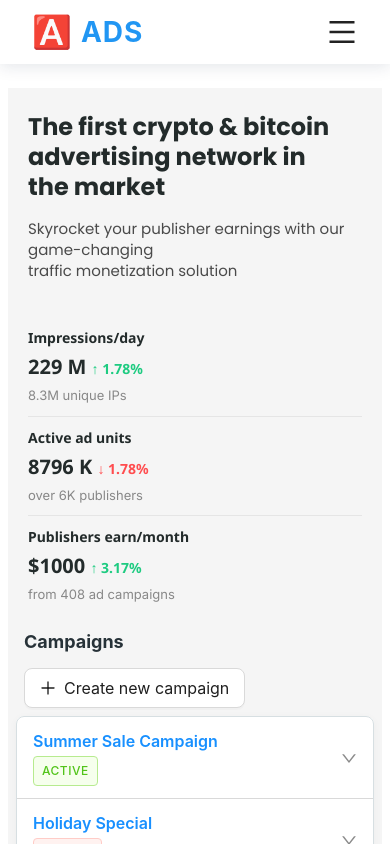
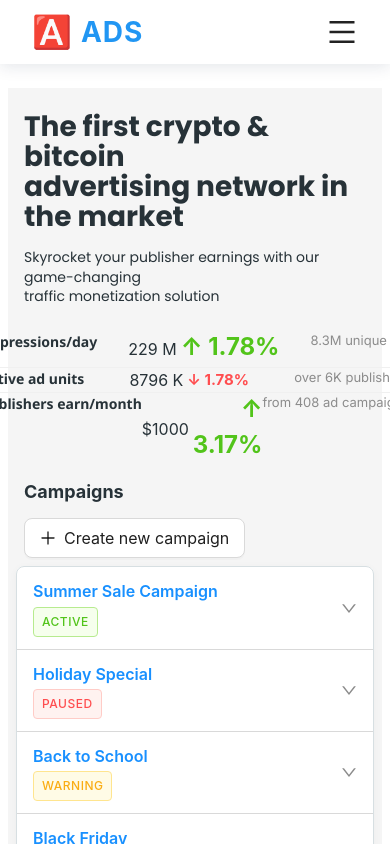
Before and after one commit to SunR1sen/test-task, a React (Vite) app: page / in a window 390 px wide. Shown: the top 844 px of the page. Built offline with nearby package versions, Linux system fonts and the light colour scheme.

Commit message:
refactor(hero-section): clean up and simplify styles, unify mobile layout

```diff
--- a/src/features/HeroSection/HeroSection.module.scss
+++ b/src/features/HeroSection/HeroSection.module.scss
@@ -1,18 +1,16 @@
+@import '../../styles/variables.scss';
+
 .hero {
   width: 100%;
   background: none;
-  padding: 48px 0 32px 0;
+  padding: $spacing-xxl 0 $spacing-xl 0;
 }
 
 .heroContent {
-  width: 100%;
-  margin: 0 auto;
-  padding: 0 clamp(16px, 4vw, 32px);
   display: flex;
-  flex-direction: row;
   align-items: center;
   justify-content: space-between;
-  gap: clamp(24px, 6vw, 48px);
+  gap: clamp($spacing-lg, 6vw, $spacing-xxl);
 }
 
 .heroTextCol {
@@ -21,158 +19,154 @@
   max-width: clamp(400px, 45vw, 520px);
 }
 
-.statsCol {
-  flex: 1 1 50%;
-  display: flex;
-  align-items: flex-start;
-  justify-content: flex-end;
-}
-
 .title {
   font-family: 'Poppins', sans-serif;
   font-weight: 700;
-  font-size: clamp(28px, 4vw, 36px);
+  font-size: clamp($font-size-xxl, 4vw, 36px);
   font-style: normal;
   line-height: 1.2;
-  letter-spacing: 0;
-  color: #232b2b;
-  margin-bottom: clamp(16px, 3vw, 24px);
+  color: $text-color;
+  margin-bottom: clamp($spacing-md, 3vw, $spacing-lg);
 }
 
 .subtitle {
   font-family: 'Poppins', sans-serif;
-  font-size: clamp(16px, 2.5vw, 20px);
-  color: #4a4a4a;
+  font-size: $font-size-md;
+  color: $text-color;
   margin-bottom: 0;
   line-height: 1.4;
 }
 
-.statsRow {
-  display: flex;
-  gap: clamp(32px, 7vw, 42px);
-  // flex-wrap: wrap;
-  row-gap: 24px;
+.stats {
+  display: grid;
+  grid-template-columns: repeat(3, 1fr);
+  gap: 36px;
 }
 
 .statBlock {
   display: flex;
   flex-direction: column;
   align-items: flex-start;
-  min-width: 160px;
-  flex: 1 1 0;
-  padding: 0;
-  background: none;
-  box-shadow: none;
-  border-radius: 0;
-  min-width: 0;
 }
 
 .statLabel {
   font-family: 'Noto Sans', sans-serif;
-  font-size: clamp(14px, 2vw, 16px);
-  color: #232b2b;
+  font-size: $font-size-sm;
+  color: $text-color;
   font-weight: 700;
-  margin-bottom: 8px;
   white-space: nowrap;
 }
 
 .statValue {
-  font-family: 'Noto Sans', sans-serif;
-  font-size: clamp(22px, 3.5vw, 28px);
-  font-weight: 800;
-  color: #232b2b;
-  margin-bottom: 8px;
+  display: flex;
+  align-items: center;
+  gap: $spacing-xs;
+}
+
+.statValueNumber {
+  font-family: 'Poppins', sans-serif;
+  font-weight: 600;
+  font-size: $font-size-xxl;
+  line-height: 32px;
+  text-align: right;
   white-space: nowrap;
 }
 
+.statValuePercentage {
+  font-family: 'Inter', sans-serif;
+  font-weight: 500;
+  font-size: $font-size-sm;
+  line-height: 24px;
+  color: $text-color;
+}
+
 .statUp {
-  color: #1ecb81;
-  font-size: clamp(15px, 2.5vw, 18px);
+  color: $success-color;
+  font-size: $font-size-xxl;
   font-weight: 700;
+  transform: translateY(-2px);
 }
 
 .statDown {
-  color: #ff4d4f;
-  font-size: clamp(15px, 2.5vw, 18px);
+  color: $error-color;
+  font-size: clamp(15px, 2.5vw, $font-size-lg);
   font-weight: 700;
 }
 
 .statDesc {
   font-family: 'Inter', sans-serif;
-  font-size: clamp(13px, 1.8vw, 15px);
-  color: #888;
+  font-size: clamp(13px, 1.8vw, $font-size-sm);
+  color: $text-color-secondary;
   white-space: nowrap;
 }
 
-@media (max-width: 600px) {
+@media (max-width: $breakpoint-sm) {
   .hero {
-    padding: 24px 0 16px 0;
+    padding: $spacing-lg 0 $spacing-md 0;
   }
   .heroContent {
     flex-direction: column;
     gap: 0;
-    padding: 0 12px;
+    padding: 0 $spacing-sm;
   }
   .heroTextCol {
     min-width: 0;
     max-width: 100%;
   }
   .title {
-    font-size: 24px;
+    font-size: 28px;
     line-height: 30px;
-    margin-bottom: 16px;
+    margin-bottom: $spacing-md;
   }
   .subtitle {
-    font-size: 15px;
-    margin-bottom: 24px;
+    font-size: $font-size-sm;
+    margin-bottom: $spacing-lg;
   }
-  .statsCol {
-    width: 100%;
-    justify-content: flex-start;
-    margin-top: 12px;
-  }
-  .statsRow {
+  .stats {
+    display: flex;
     flex-direction: column;
     gap: 0;
     width: 100%;
   }
   .statBlock {
-    min-width: 0;
-    width: 100%;
-    padding: 10px 0;
-    border-bottom: 1px solid #e5e5e5;
+    display: flex;
+    flex-direction: row;
+    justify-content: space-between;
+    align-items: flex-start;
+    border-bottom: 1px solid $border-color-light;
   }
   .statBlock:last-child {
     border-bottom: none;
   }
-  .statLabel {
-    font-size: 14px;
-    margin-bottom: 4px;
+  .statLabel, .statDesc {
+    text-align: left;
   }
   .statValue {
-    font-size: 20px;
-    margin-bottom: 4px;
-  }
-  .statUp, .statDown {
-    font-size: 14px;
-  }
-  .statDesc {
-    font-size: 13px;
+    text-align: right;
   }
 }
 
-@media (max-width: 1050px) {
-  .statsRow {
-    flex-direction: column;
-    gap: 0;
-    row-gap: 0;
-    width: 100%;
+@media (max-width: $breakpoint-xl) {
+  .stats {
+    grid-template-columns: repeat(2, 1fr);
+    grid-template-rows: repeat(2, auto);
+    gap: $spacing-lg;
   }
-  .statBlock {
-    width: 100%;
-    min-width: 0;
-  }
-  .statBlock:last-child {
-    margin-bottom: 0;
+  .statBlock:nth-child(3) {
+    grid-column: 1 / -1;
+    grid-row: 2;
+    justify-self: center;
   }
 }
+
+@media (max-width: $breakpoint-lg) {
+  .stats {
+    grid-template-columns: 1fr;
+    gap: $spacing-md;
+  }
+  .statBlock:nth-child(3) {
+    grid-column: 1;
+    grid-row: auto;
+    justify-self: flex-start;
+  }
+}
```
